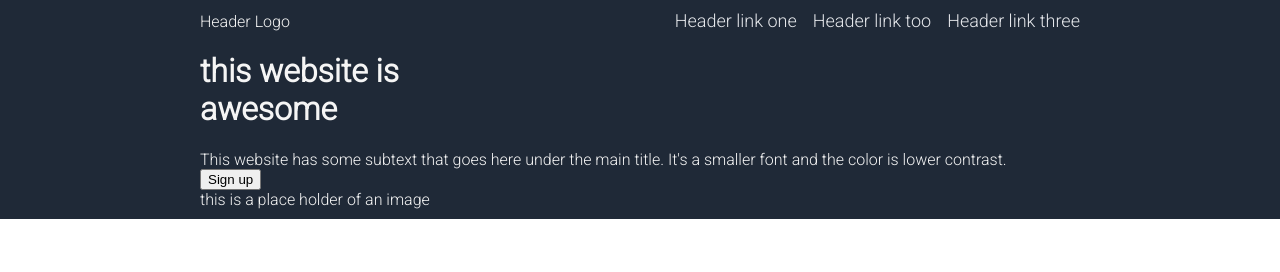
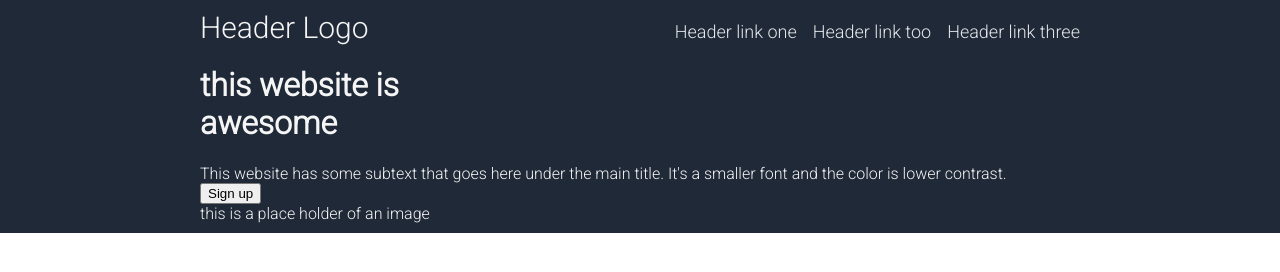
Before and after one commit to saberaraoubia/Landing-Page, a plain HTML site: page index.html in a window 1280 px wide. Drawn offline with Linux system fonts and the light colour scheme.

Commit message:
change logo and header font size

```diff
--- a/style.css
+++ b/style.css
@@ -32,3 +32,7 @@ ul {
     color: #e5e7eb;
     font-size: 18px;
  }
+
+ .header .logo {
+    font-size: 30px;
+}
```
